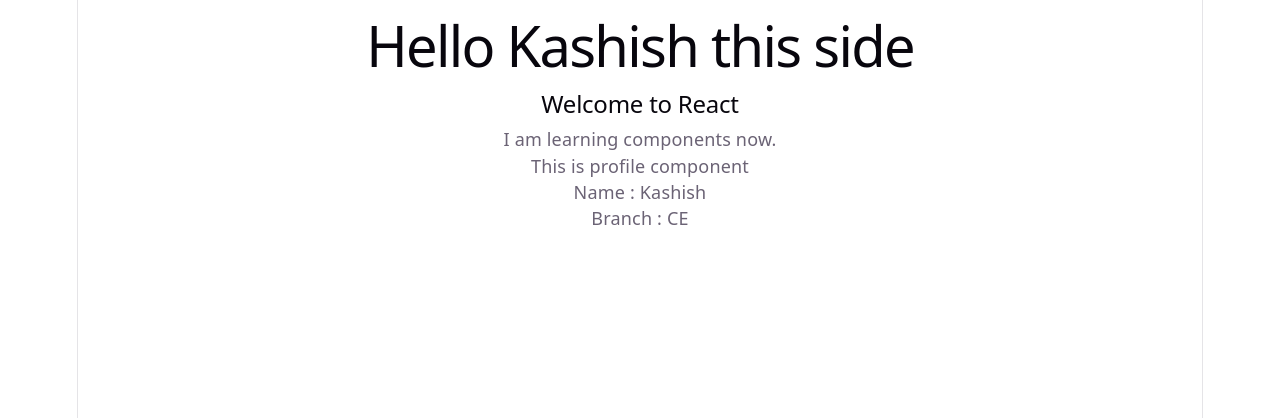
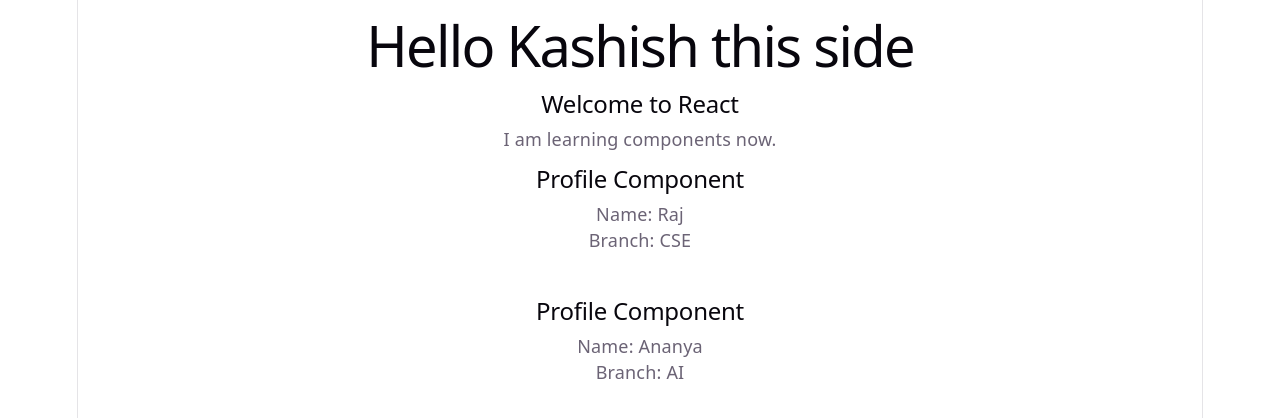
Before and after one commit to kasheeesh08/react-learning-journey, a React (Vite) app: page / in a window 1280 px wide. Shown: the top 418 px of the page. Built offline with nearby package versions, Linux system fonts and the light colour scheme.

Commit message:
Learned React components props and basic styling

```diff
--- a/src/App.jsx
+++ b/src/App.jsx
@@ -7,7 +7,8 @@
       <h1>Hello Kashish this side</h1>
 
       <Message />
-      <Profile />
+      <Profile name="Raj" branch="CSE" />
+      <Profile name="Ananya" branch="AI" />
     </div>
   )
 }
--- a/src/components/Profile.jsx
+++ b/src/components/Profile.jsx
@@ -1,9 +1,17 @@
-function Profile() {
+function Profile({ name, branch }) {
   return (
-    <div>
-      <p>This is profile component </p>
-      <p>Name : Kashish</p>
-      <p>Branch : CE</p>
+    <div
+        style={{
+            border: '2px solid white',
+            padding: '10px',
+            marginBottom: '20px',
+            borderRadius: '10px',
+        }}
+    >
+      <h2>Profile Component</h2>
+
+      <p>Name: {name}</p>
+      <p>Branch: {branch}</p>
     </div>
   )
 }
```
